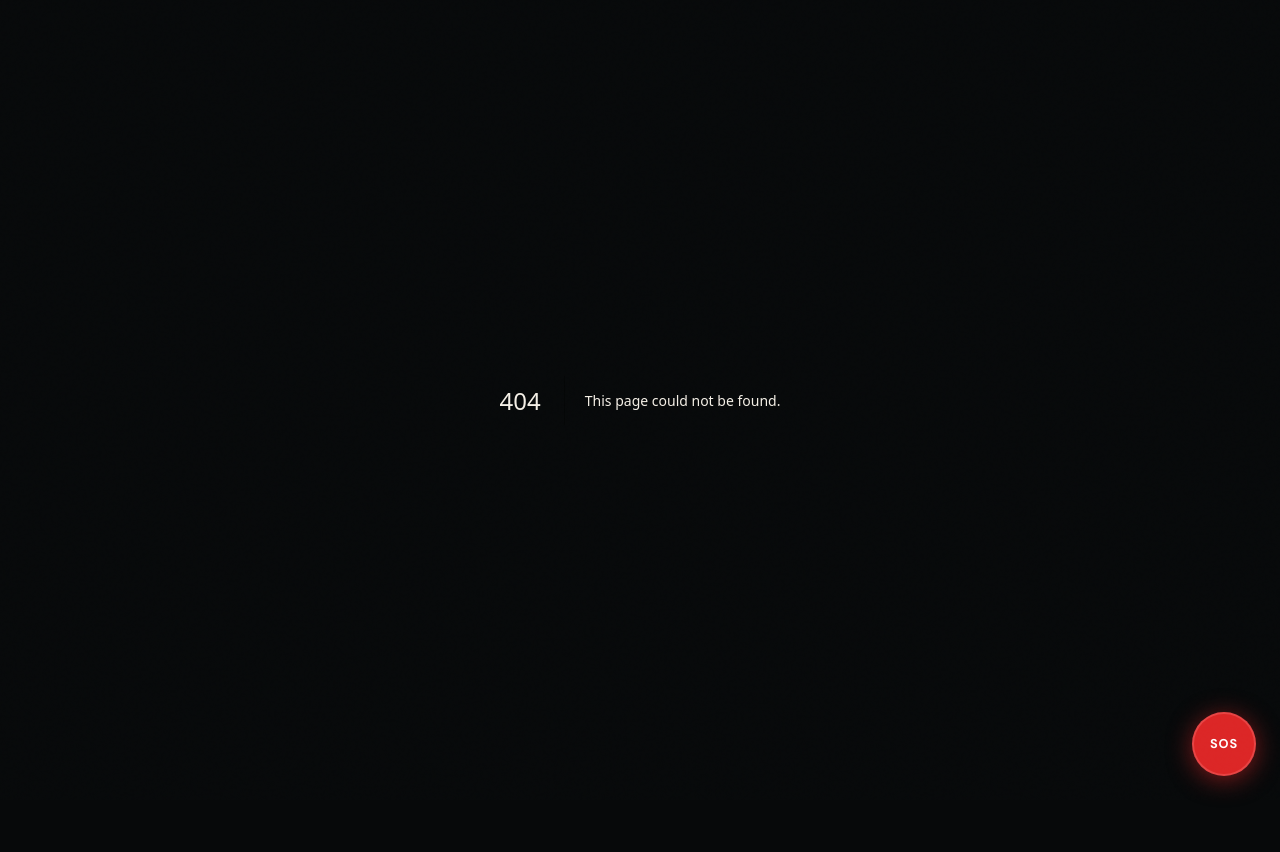
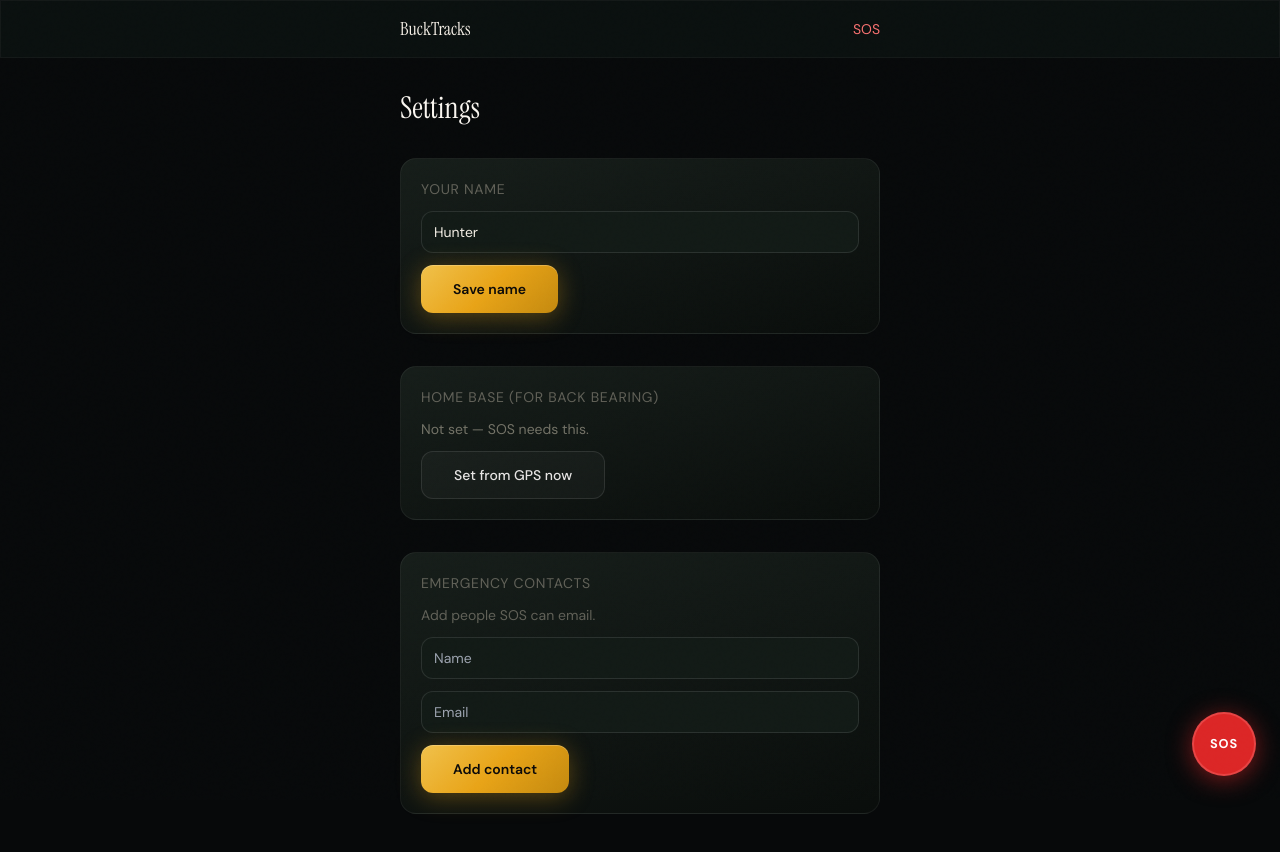
Before and after one commit to aross197/NS-Deer-Paradise, a Next.js app: page /settings in a window 1280 px wide. Before the commit this address had no page. Shown: the top 852 px of the page. Before the commit the page ends 816 px from the top, so only its background shows below. Built offline with nearby package versions, Linux system fonts and the light colour scheme.

Commit message:
Settings: real contacts and home-base GPS — required for functional SOS

```diff
--- /dev/null
+++ b/app/settings/page.tsx
@@ -0,0 +1,178 @@
+"use client";
+
+import Link from "next/link";
+import { useEffect, useState } from "react";
+import {
+  loadContacts,
+  saveContacts,
+  loadHomeBase,
+  saveHomeBase,
+  loadProfileName,
+  saveProfileName,
+  type StoredContact,
+  type HomeBase,
+} from "@/lib/local-store";
+
+export default function SettingsPage() {
+  const [name, setName] = useState("");
+  const [contacts, setContacts] = useState<StoredContact[]>([]);
+  const [home, setHome] = useState<HomeBase | null>(null);
+  const [newName, setNewName] = useState("");
+  const [newEmail, setNewEmail] = useState("");
+  const [msg, setMsg] = useState<string | null>(null);
+
+  useEffect(() => {
+    setName(loadProfileName());
+    setContacts(loadContacts());
+    setHome(loadHomeBase());
+  }, []);
+
+  const persistContacts = (list: StoredContact[]) => {
+    setContacts(list);
+    saveContacts(list);
+  };
+
+  const addContact = () => {
+    if (!newName.trim() || !newEmail.trim() || !newEmail.includes("@")) {
+      setMsg("Name and valid email required.");
+      return;
+    }
+    const c: StoredContact = {
+      id: `c_${Date.now()}`,
+      name: newName.trim(),
+      email: newEmail.trim(),
+      selected: true,
+    };
+    persistContacts([...contacts, c]);
+    setNewName("");
+    setNewEmail("");
+    setMsg("Contact saved.");
+  };
+
+  const removeContact = (id: string) => {
+    persistContacts(contacts.filter((c) => c.id !== id));
+  };
+
+  const setHomeFromGps = () => {
+    if (!navigator.geolocation) {
+      setMsg("GPS not available.");
+      return;
+    }
+    navigator.geolocation.getCurrentPosition(
+      (pos) => {
+        const h: HomeBase = {
+          name: "Truck / home base",
+          lat: pos.coords.latitude,
+          lon: pos.coords.longitude,
+        };
+        setHome(h);
+        saveHomeBase(h);
+        setMsg("Home base set from GPS.");
+      },
+      () => setMsg("Could not get GPS."),
+      { enableHighAccuracy: true, timeout: 20000 }
+    );
+  };
+
+  return (
+    <div className="min-h-screen bg-deep text-cream-100">
+      <nav className="sticky top-0 z-20 border-b border-white/[0.04] glass-strong">
+        <div className="max-w-lg mx-auto px-4 h-14 flex items-center justify-between">
+          <Link href="/dashboard" className="font-serif text-lg">
+            BuckTracks
+          </Link>
+          <Link href="/sos" className="text-sm text-red-400">
+            SOS
+          </Link>
+        </div>
+      </nav>
+
+      <main className="max-w-lg mx-auto px-4 py-8 space-y-8 pb-24">
+        <h1 className="font-serif text-3xl text-cream-50">Settings</h1>
+        {msg && <p className="text-sm text-amber-300">{msg}</p>}
+
+        <section className="card-premium p-5 space-y-3">
+          <h2 className="text-sm uppercase tracking-wider text-cream-300/40">Your name</h2>
+          <input
+            value={name}
+            onChange={(e) => setName(e.target.value)}
+            className="w-full rounded-xl bg-forest-900 border border-white/10 px-3 py-2.5 text-sm"
+          />
+          <button
+            type="button"
+            className="btn-primary text-sm py-2"
+            onClick={() => {
+              saveProfileName(name.trim() || "Hunter");
+              setMsg("Name saved.");
+            }}
+          >
+            Save name
+          </button>
+        </section>
+
+        <section className="card-premium p-5 space-y-3">
+          <h2 className="text-sm uppercase tracking-wider text-cream-300/40">
+            Home base (for back bearing)
+          </h2>
+          {home ? (
+            <p className="font-mono text-sm text-cream-200">
+              {home.name}
+              <br />
+              {home.lat.toFixed(5)}, {home.lon.toFixed(5)}
+            </p>
+          ) : (
+            <p className="text-sm text-cream-300/50">Not set — SOS needs this.</p>
+          )}
+          <button type="button" className="btn-ghost text-sm py-2" onClick={setHomeFromGps}>
+            Set from GPS now
+          </button>
+        </section>
+
+        <section className="card-premium p-5 space-y-3">
+          <h2 className="text-sm uppercase tracking-wider text-cream-300/40">
+            Emergency contacts
+          </h2>
+          <ul className="space-y-2">
+            {contacts.map((c) => (
+              <li
+                key={c.id}
+                className="flex justify-between gap-2 text-sm border-b border-white/5 pb-2"
+              >
+                <span>
+                  {c.name}
+                  <span className="block text-xs text-cream-300/40">{c.email}</span>
+                </span>
+                <button
+                  type="button"
+                  className="text-red-400/80 text-xs"
+                  onClick={() => removeContact(c.id)}
+                >
+                  Remove
+                </button>
+              </li>
+            ))}
+            {contacts.length === 0 && (
+              <p className="text-sm text-cream-300/40">Add people SOS can email.</p>
+            )}
+          </ul>
+          <input
+            placeholder="Name"
+            value={newName}
+            onChange={(e) => setNewName(e.target.value)}
+            className="w-full rounded-xl bg-forest-900 border border-white/10 px-3 py-2.5 text-sm"
+          />
+          <input
+            placeholder="Email"
+            type="email"
+            value={newEmail}
+            onChange={(e) => setNewEmail(e.target.value)}
+            className="w-full rounded-xl bg-forest-900 border border-white/10 px-3 py-2.5 text-sm"
+          />
+          <button type="button" className="btn-primary text-sm py-2" onClick={addContact}>
+            Add contact
+          </button>
+        </section>
+      </main>
+    </div>
+  );
+}
```
